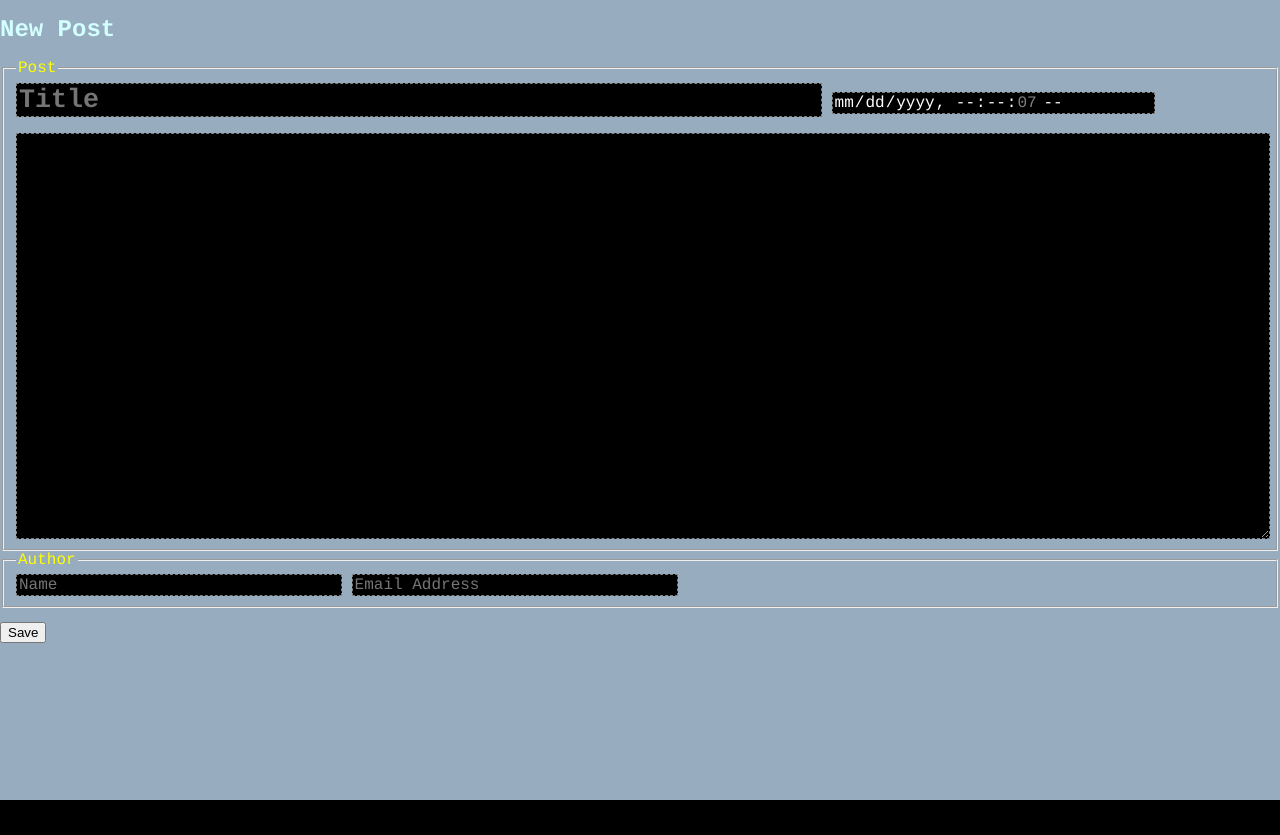
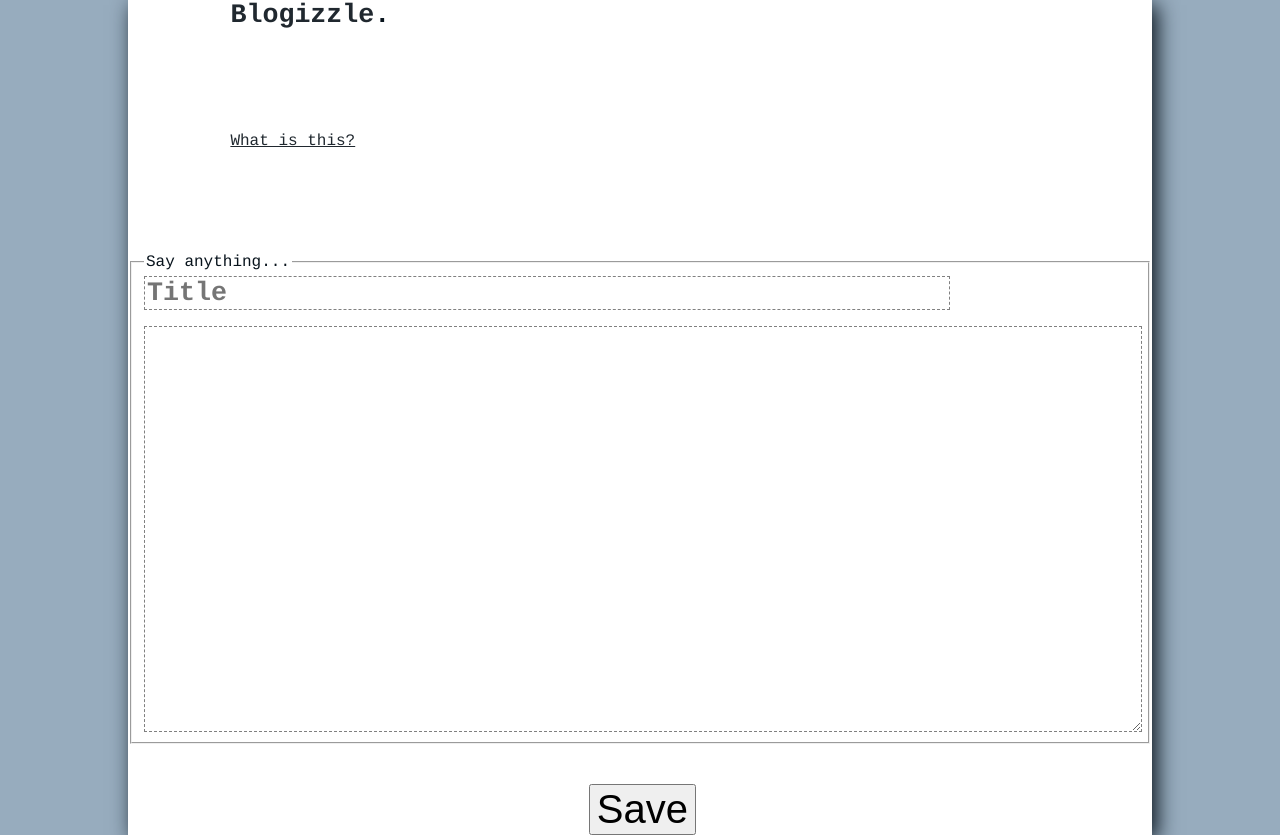
Before and after one commit to elephant/Blogizzle, a Flask app: page /post in a window 1280 px wide. Before the commit the page ends 800 px from the top, so only its background shows below. Run offline with Flask 2, Linux system fonts and the light colour scheme.

Commit message:
making the site look better

```diff
--- a/application.py
+++ b/application.py
@@ -21,6 +21,10 @@ def index():
     posts = Post.posts_by_page(page)
     total_pages = Post.total_pages()
     return render_template('index.html', posts = posts, page = page, total_pages = total_pages, nextPageUrl = url_for('page', page = page + 1), previousPageUrl = url_for('page', page = page - 1))
+
+@app.route('/about.html')
+def about():
+    return render_template('about.html')
 
 @app.route('/page<int:page>')
 def page(page):
--- a/static/styles.css
+++ b/static/styles.css
@@ -1,6 +1,6 @@
 body {
     background: #97ACBE;
-    color: #08131C;
+    color: #1A1E21;
     font-family: courier,monospace;
     height: 100%;
     margin: 0;
@@ -10,28 +10,31 @@ body {
     background: white;
     width: 80%;
     position: relative;
-    left: 10%
+    left: 10%;
+
+    -moz-box-shadow:5px  5px  20px  #08131C;
+    -webkit-box-shadow:5px  5px  20px  #08131C;
+    box-shadow:5px  5px  20px  #08131C;
 }
 a {
-    color: rgb(210, 255, 255);
+    color: #20282F;
 }
 
 a:visited {
-    color: rgb(255, 255, 255);
+    color: #1A1E21;
 }
 
 img {
-    -moz-box-shadow:5px  5px  5px  #321936;
-    -webkit-box-shadow:5px  5px  5px  #321936;
-    box-shadow:5px  5px  5px  #321936;
+    -moz-box-shadow:5px  5px  5px  #A7B3BE;
+    -webkit-box-shadow:5px  5px  5px  #A7B3BE;
+    box-shadow:5px  5px  5px  #A7B3BE;
 }
 
-h2, h3, h4, h5 {
-    color: rgb(210, 255, 210);
+h1, h2, h3, h4, h5 {
+    color: #08131C;
 }
 
 h1 {
-    color: rgb(210, 255, 255);
     font-size: 18pt;
 }
 
@@ -43,14 +46,15 @@ h3, h4, h5 {
     font-size: 14pt;
 }
 
-header.title, body footer {
+header.title {
     background: white;
-    text-align: center;
-    color: #645E95;
+    color: #08131C;
     display: block;
+    position: relative;
+    left: 10%;
+    width: 200px;
 }
 header.title a, header.title a:visited {
-    color: black;
     text-decoration: none;
 }
 
@@ -65,20 +69,24 @@ header.title address {
 }
 
 header.title address a {
-    color: #645E74;
+    -moz-box-shadow:5px  5px  10px  #A7B3BE;
+    -webkit-box-shadow:5px  5px  10px  #A7B3BE;
+    box-shadow:5px  5px  10px  #A7B3BE;
 }
 
 header.title address a:visited {
-    color: #645E95;
+    color: #1A1E21;
 }
 
 body footer {
     position: relative;
     top: 2em;
+    color: #20282F;
 }
 
 body footer a, body footer a:visited {
-    color: red;
+    color: #20282F;
+    text-decoration: none;
 }
 
 nav {
@@ -121,7 +129,7 @@ article {
 }
 
 article header h1 {
-    color: yellow;
+    color: #08131C;
 }
 
 article header address, article header p {
@@ -136,7 +144,14 @@ section.articles:nth-child(1) {
 
 section.article header a, section.article header a:visited {
     text-decoration: none;
-    color: rgb(210, 255, 255);
+}
+
+section.comments {
+    margin: 0 10%;
+}
+
+section.about {
+    margin: 10%;
 }
 
 span.time, p.asterisk {
@@ -150,7 +165,7 @@ span.time, p.asterisk {
 
 /* Forms */
 legend {
-    color: yellow;
+    color: #08131C;
 }
 
 label {
@@ -160,6 +175,9 @@ label {
 
 button {
     margin-top: 1em;
+    position: relative;
+    left: 45%;
+    font-size: 30pt;
 }
 
 textarea {
@@ -170,8 +188,8 @@ textarea {
 }
 
 input, textarea {
-    color: white;
-    background: black;
+    color: #1A1E21;
+    background: white;
     border: thin dashed gray;
     font-family: courier,monospace;
     font-size: 12pt;
@@ -180,7 +198,7 @@ input, textarea {
 input[name="title"] {
     font-size: 16pt;
     width: 30em;
-    color: yellow;
+    color: #08131C;
     font-size: 20pt;
     font-weight: bold;
 }
--- a/templates/_components/footer.html
+++ b/templates/_components/footer.html
@@ -1,3 +1,3 @@
 <footer>
-    <p><a href="http://jonathansuchland.com/">Jonathan Suchland</a> is the author of this blog.</p>
+    <p><a href="{{url_for('about')}}">What is Blogizzle?</a></p>
 </footer>
--- a/templates/_components/forms/post.html
+++ b/templates/_components/forms/post.html
@@ -1,14 +1,10 @@
+    <section class="form">
         <form method="post" action="{{url_for('postSave')}}">
             <fieldset>
-            <legend>Post</legend>
+                <legend>Say anything...</legend>
                 <input type="text" name="title" placeholder="Title" required="required" />
-            <input type="datetime-local" name="publishTime" required="required" placeholder="Publish Date/Time ({{today|datetimeformat('%Y-%m-%dT%H:%M:%S')}})" min="{{today|datetimeformat('%Y-%m-%dT%H:%M:%S')}}" />
                 <textarea name="body"></textarea>
-        </fieldset>
-        <fieldset>
-            <legend>Author</legend>
-            <input type="text" name="author" placeholder="Name" required="required" value="{{session['author']}}" />
-            <input type="email" name="email" placeholder="Email Address" required="required" value="{{session['email']}}" />
             </fieldset>
             <button type="submit">Save</button>
         </form>
+    </section>
--- a/templates/_components/header.html
+++ b/templates/_components/header.html
@@ -1,3 +1,3 @@
 <header class="title">
-    <h1><a href="{{url_for('index')}}">This is a blog</a>.</h1>
+    <h1><a href="{{url_for('index')}}">Blogizzle</a>.</h1>
 </header>
--- a/templates/_components/post.html
+++ b/templates/_components/post.html
@@ -10,7 +10,7 @@
           </p>
         </header>
         <section class="body">
-            {{post.body|markdown2html}}
+            {{post.body}}
         </section>
         {% if post.comments %}
             {% include '_components/comments.html' %}
--- a/templates/post/new.html
+++ b/templates/post/new.html
@@ -1,11 +1,16 @@
 <!DOCTYPE html>
 <html>
   <head>
-    <title>New Post</title>
+    <title>New Post - Blogizzle</title>
     <link rel="stylesheet" type="text/css" href="/static/styles.css"/>
   </head>
   <body>
-    <h1>New Post</h1>
+    <div id="p">
+    {% include '_components/header.html' %}
+    <section class="about">
+        <p><a href="{{url_for('about')}}">What is this?</a></p>
+    </section>
     {% include '_components/forms/post.html' %}
+    </div>
   </body>
 </html>
```
Also changed, not shown: templates/about.html (added, +23 -0 lines). Lines whose indentation alone changed are shown as unchanged.
